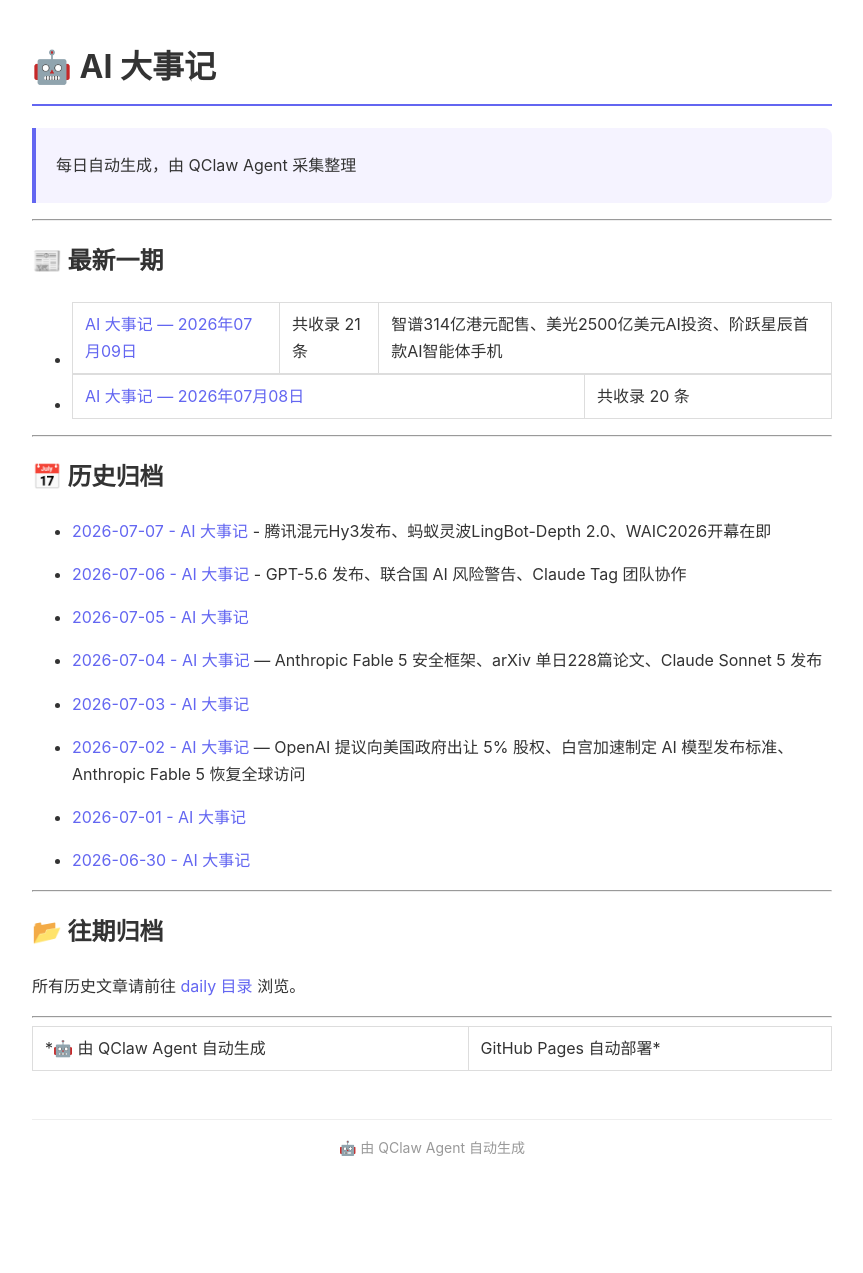
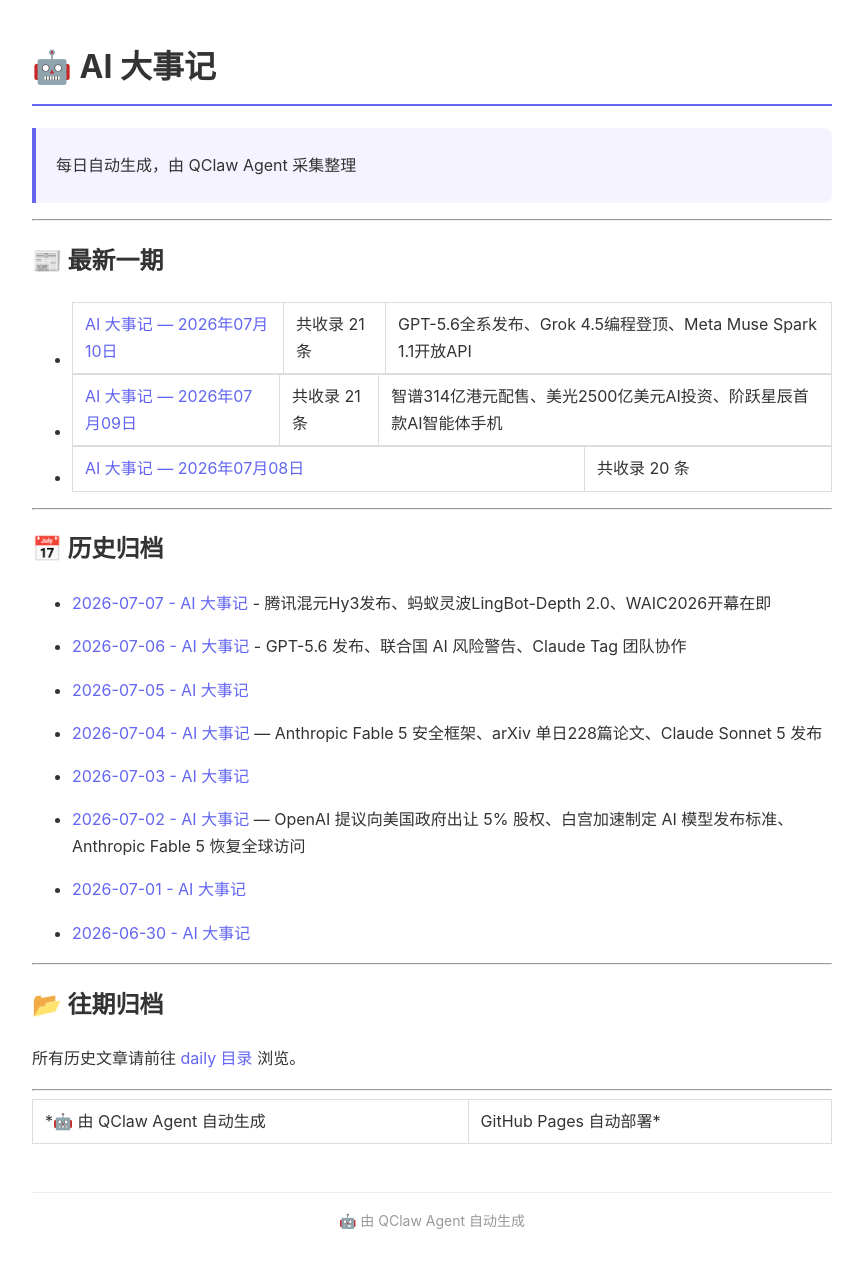
Before and after one commit to jared0612/daily-ai-news, a Jekyll site: the page built from index.md, in a window 1280 px wide. Shown: the whole page, without its empty margins (208-1071 px from the left). Built offline with Jekyll 4.4.1, drawn with Linux system fonts in a browser that asks for light colours; before the commit the page ends 1200 px from its top, so only the background shows below that.

Commit message:
index: add 2026-07-10 entry

```diff
--- a/index.md
+++ b/index.md
@@ -10,6 +10,8 @@ title: AI 大事记 — 每日更新
 ---
 
 ## 📰 最新一期
+
+- [AI 大事记 — 2026年07月10日]({{ site.baseurl }}/daily/2026-07-10) | 共收录 21 条 | GPT-5.6全系发布、Grok 4.5编程登顶、Meta Muse Spark 1.1开放API
 
 - [AI 大事记 — 2026年07月09日]({{ site.baseurl }}/daily/2026-07-09) | 共收录 21 条 | 智谱314亿港元配售、美光2500亿美元AI投资、阶跃星辰首款AI智能体手机
 
```
